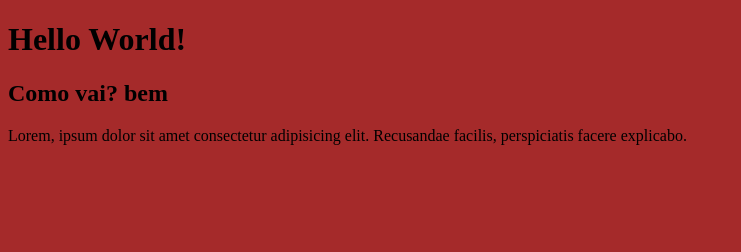
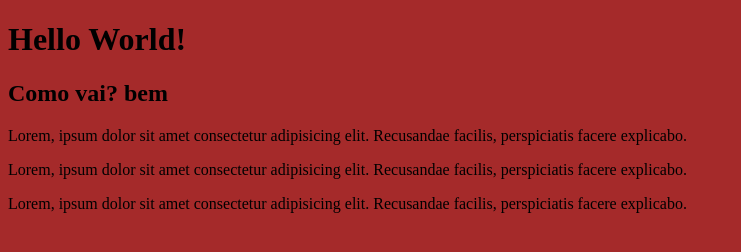
Before and after one commit to DiegoEvertony/teste-GIT-e-GITHUB, a plain HTML site: page index.html in a window 1280 px wide. Shown: the whole page, without its empty margins (0-741 px from the left). Drawn offline with Linux system fonts and the light colour scheme.

Commit message:
adicionando paragrafos na pagina

```diff
--- a/index.html
+++ b/index.html
@@ -18,5 +18,13 @@
     <p>
         Lorem, ipsum dolor sit amet consectetur adipisicing elit. Recusandae facilis, perspiciatis facere explicabo.
     </p>
+
+    <p>
+        Lorem, ipsum dolor sit amet consectetur adipisicing elit. Recusandae facilis, perspiciatis facere explicabo.
+    </p>
+
+    <p>
+        Lorem, ipsum dolor sit amet consectetur adipisicing elit. Recusandae facilis, perspiciatis facere explicabo.
+    </p>
 </body>
 </html>
```
